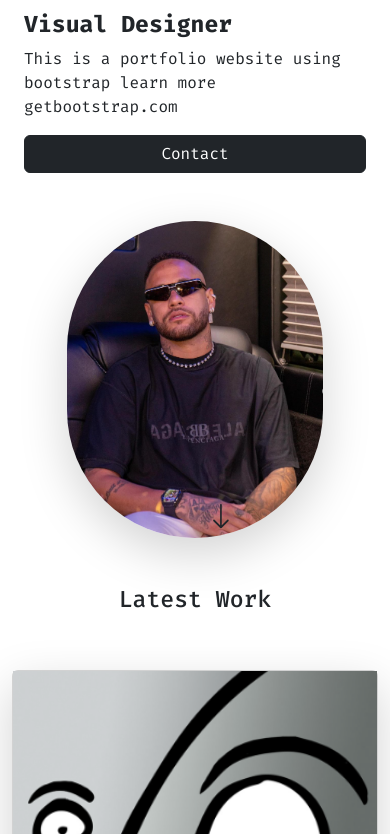
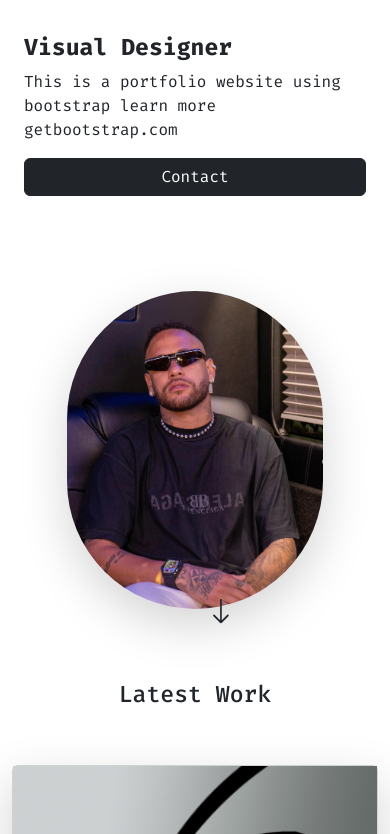
Before and after one commit to leandroxzq/portfolio-web2, a website built with Vite: page index.html in a window 390 px wide. Shown: the part 211-1045 px from the top of the page. Built offline with nearby package versions, Linux system fonts and the light colour scheme.

Commit message:
fix responsive

```diff
--- a/src/css/style.css
+++ b/src/css/style.css
@@ -16,6 +16,10 @@ body {
 main {
   padding: 0 !important;
   margin: 0 !important;
+}
+
+.home {
+  min-height: 100dvh;
 }
 
 .perfil {
```
Also changed, not shown: 1 other file.
